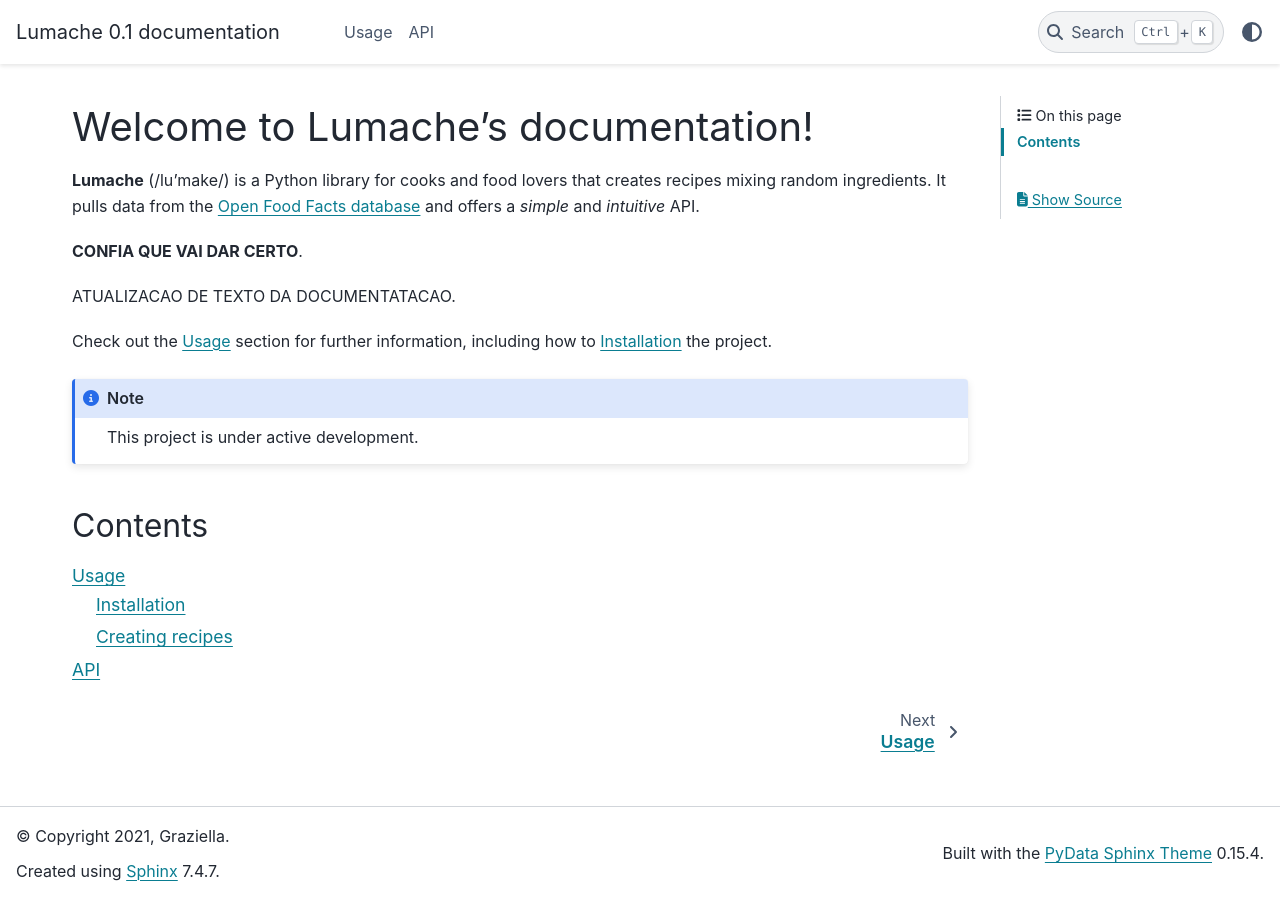
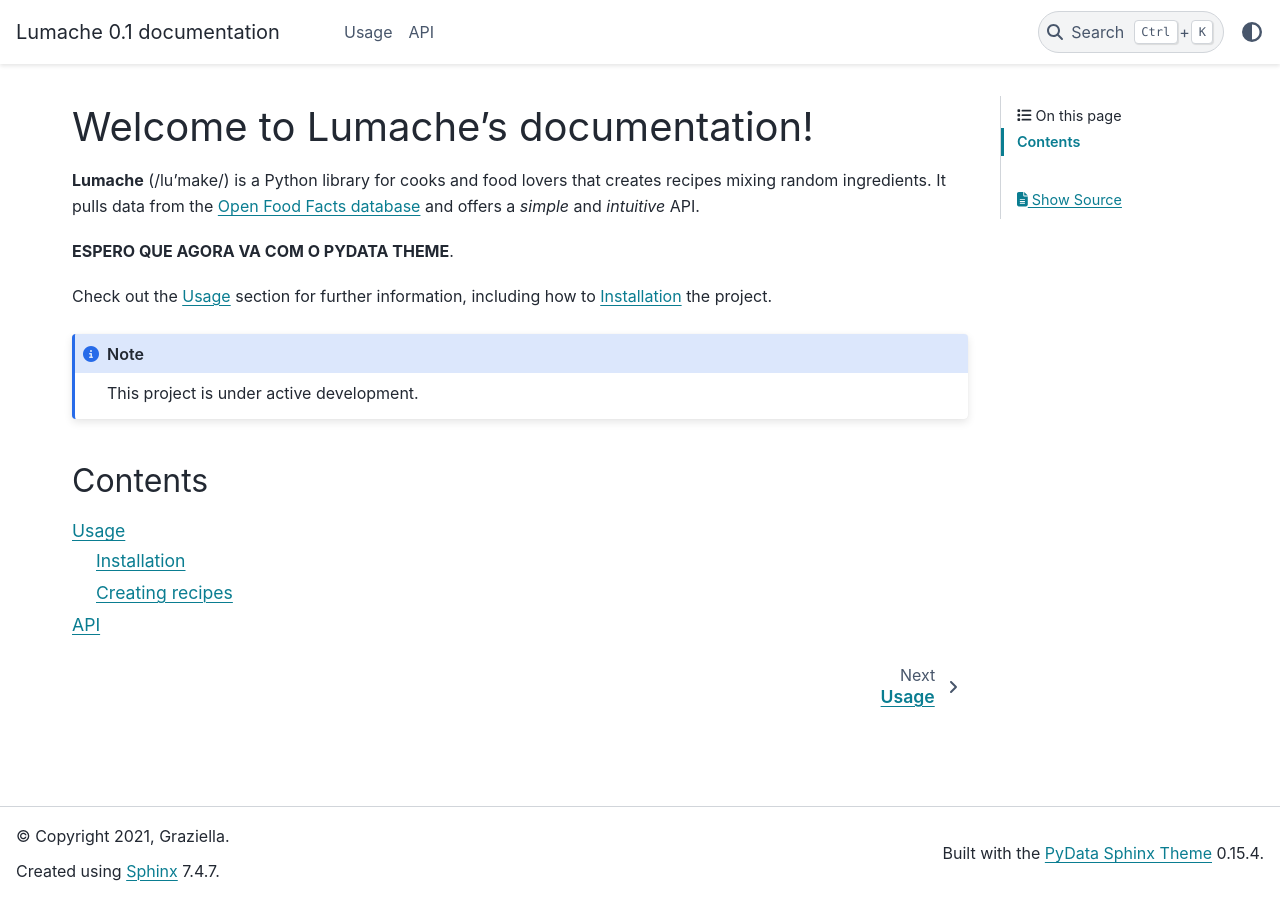
Before and after one commit to gustavowl/readthedocs, a Sphinx documentation site: the page built from docs/source/index.rst, in a window 1280 px wide. Built offline with Sphinx 7.4.7 and the PyData theme 0.15.4, drawn with Linux system fonts in a browser that asks for light colours.

Commit message:
Update index.rst

```diff
--- a/docs/source/index.rst
+++ b/docs/source/index.rst
@@ -6,9 +6,7 @@
 It pulls data from the `Open Food Facts database <https://world.openfoodfacts.org/>`_
 and offers a *simple* and *intuitive* API.
 
-**CONFIA QUE VAI DAR CERTO**.
-
-ATUALIZACAO DE TEXTO DA DOCUMENTATACAO.
+**ESPERO QUE AGORA VA COM O PYDATA THEME**.
 
 Check out the :doc:`usage` section for further information, including
 how to :ref:`installation` the project.
```
